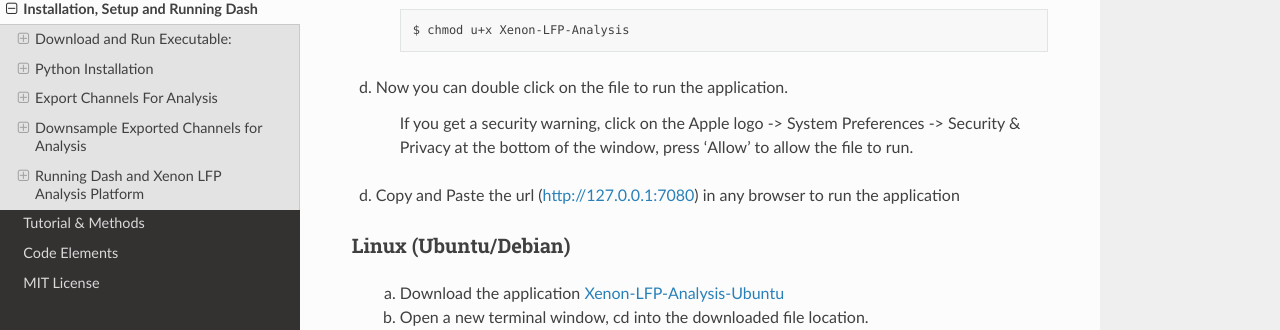
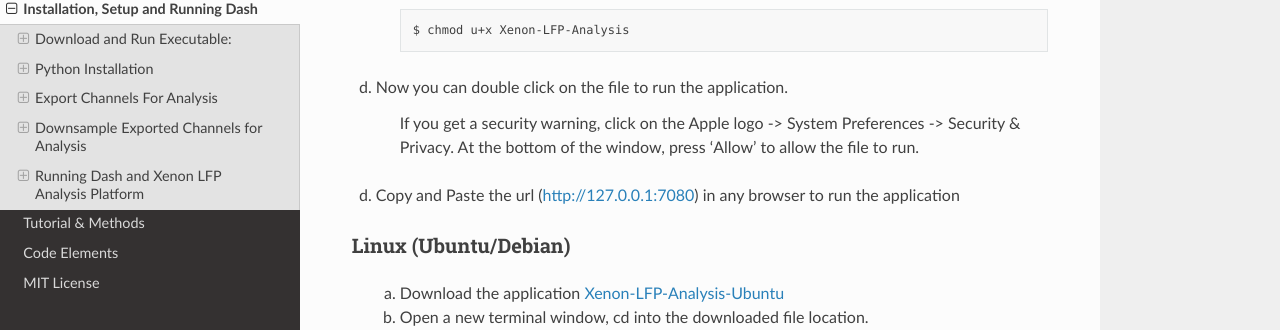
Before and after one commit to MicroBrew09/xenon-lfp-analysis, a Sphinx documentation site: the page built from docs/source/Installation.rst, in a window 1280 px wide and 900 px high, scrolled down 367 px. Shown: the part 144-474 px from the top of the window. Built offline with Sphinx 7.4.7 and the Read the Docs theme 2.0.0, drawn with Linux system fonts in a browser that asks for light colours.

```diff
--- a/docs/source/Installation.rst
+++ b/docs/source/Installation.rst
@@ -26,8 +26,8 @@ c. Run the following command to change/confirm it is a Unix Executable.
 
 d. Now you can double click on the file to run the application.
 
-    If you get a security warning, click on the Apple logo -> System Preferences -> Security & Privacy \
-    at the bottom of the window, press 'Allow' to allow the file to run.
+    If you get a security warning, click on the Apple logo -> System Preferences -> Security & Privacy. \
+    At the bottom of the window, press 'Allow' to allow the file to run.
 
 d. Copy and Paste the url (http://127.0.0.1:7080) in any browser to run the application
 
```
